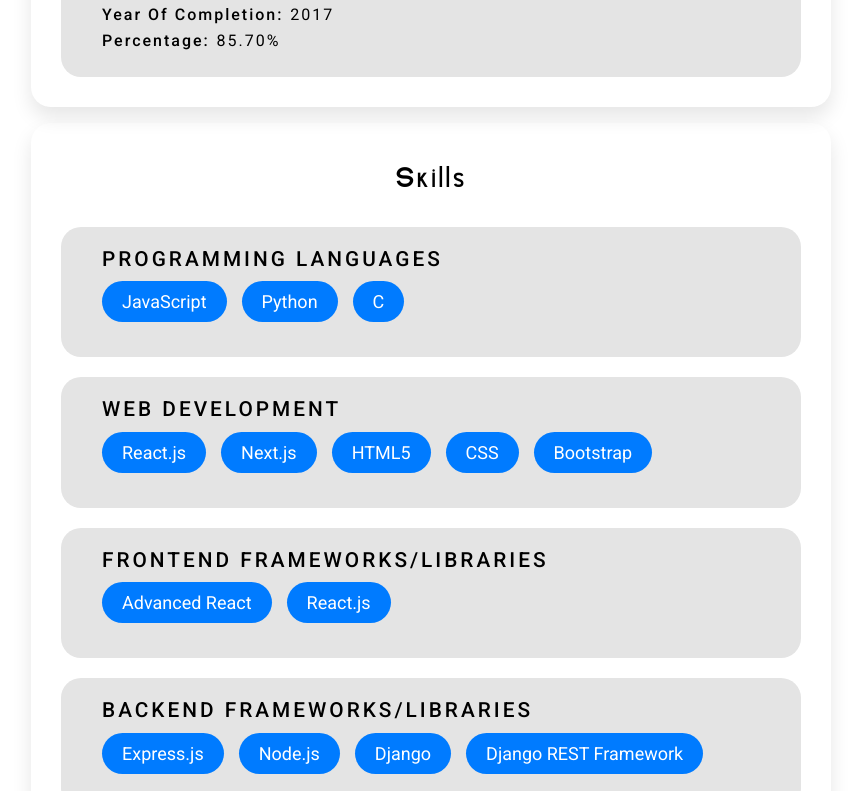
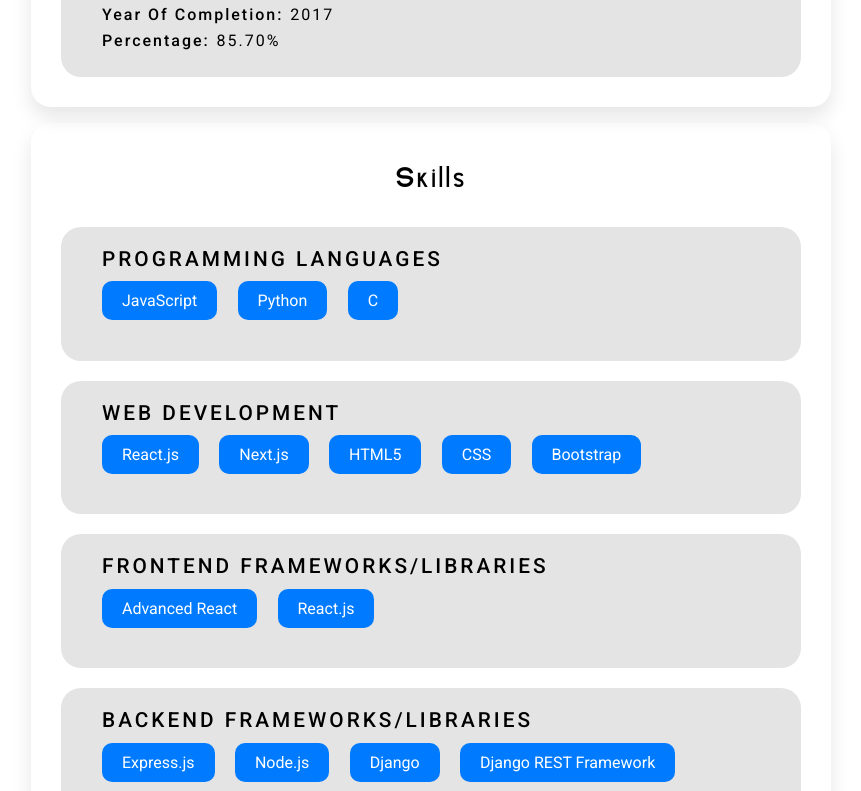
Before and after one commit to ankurhalder/resume, a React (Vite) app: page / in a window 1280 px wide. Shown: the part 1083-1874 px from the top of the page, without its empty margins (209-1070 px from the left). Built offline with nearby package versions, Linux system fonts and the light colour scheme; a web font is replaced by a local one.

Commit message:
Refactor skills component styles

```diff
--- a/styles/components/_skills.scss
+++ b/styles/components/_skills.scss
@@ -86,28 +86,35 @@
     }
 
     .skill-list {
-      list-style-type: none;
-      padding: 0;
-      display: flex;
-      flex-wrap: wrap;
-
+      @include flex-container(row, wrap, flex-start, flex-start);
       margin: 0 0 0 3%;
       .skill {
         padding: 10px 20px;
-        border-radius: 25px;
-        background-color: #007bff;
-        color: #ffffff;
-        font-size: 18px;
-        margin-right: 15px;
-        margin-bottom: 15px;
+        background-color: var(--blue-1);
+        margin: 0 3% 3% 0;
+        border-radius: 10px;
         cursor: pointer;
         position: relative;
         overflow: hidden;
+        font-family: var(--font-roboto);
+        font-size: var(--font-12);
+        color: var(--white);
         transition: transform 0.3s ease, box-shadow 0.3s ease;
-
+        @media (max-width: $breakpoint-desktop-wide) {
+        }
+        @media (max-width: $breakpoint-desktop) {
+        }
+        @media (max-width: $breakpoint-large-tablet) {
+        }
+        @media (max-width: $breakpoint-tablet) {
+          padding: 7px 14px;
+          font-size: var(--font-11);
+        }
+        @media (max-width: $breakpoint-phone) {
+        }
         &:hover {
-          transform: translateY(-3px);
-          box-shadow: 0 8px 16px rgba(0, 123, 255, 0.5);
+          transform: scale(1.05);
+          box-shadow: 0 8px 16px -5px rgba(0, 123, 255, 0.5);
         }
 
         &::before,
@@ -119,23 +126,7 @@
           width: 100%;
           height: 100%;
           border-radius: 25px;
-          transition: transform 0.3s ease, opacity 0.3s ease;
-        }
-
-        &::before {
-          background: radial-gradient(circle at top left, #fff, #007bff);
-          transform: scale(0);
-        }
-
-        &::after {
-          background: radial-gradient(circle at bottom right, #fff, #007bff);
-          transform: scale(0);
-        }
-
-        &:hover::before,
-        &:hover::after {
-          transform: scale(2);
-          opacity: 0;
+          transition: transform 0.3s ease-in-out, opacity 0.3s ease-in-out;
         }
       }
     }
@@ -147,10 +138,7 @@
     left: 0;
     width: 100%;
     height: 100%;
-    background: linear-gradient(45deg, #007bff, #00bfff);
-    // background-repeat: repeat;
-    // background-size: 10% 10%;
-    // background-position: 0 0;
+    background: linear-gradient(45deg, var(--blue-1), #00bfff);
     opacity: 0;
     border-radius: 20px;
     z-index: -1;
```
